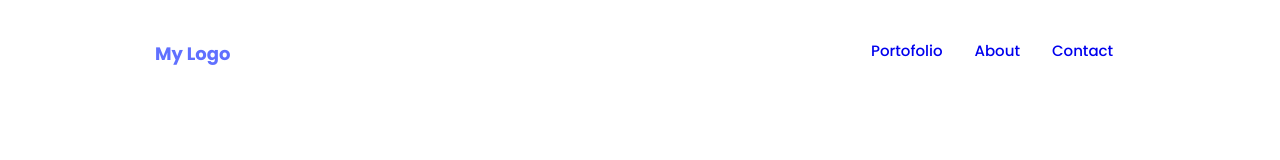
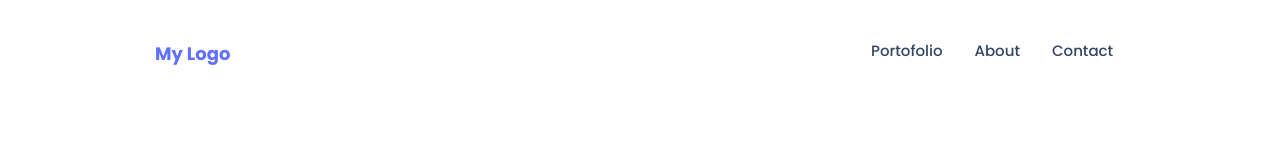
Before and after one commit to Banstein/Portfolio-Desktop, a website: page index.html in a window 1280 px wide. Shown: the top 160 px of the page. Drawn offline with Linux system fonts and the light colour scheme.

Commit message:
Update style.css

```diff
--- a/style.css
+++ b/style.css
@@ -60,6 +60,7 @@ nav ul li {
 }
 
 .menu a {
+  color: var(--color-three);
   text-decoration: none;
 }
 
```
